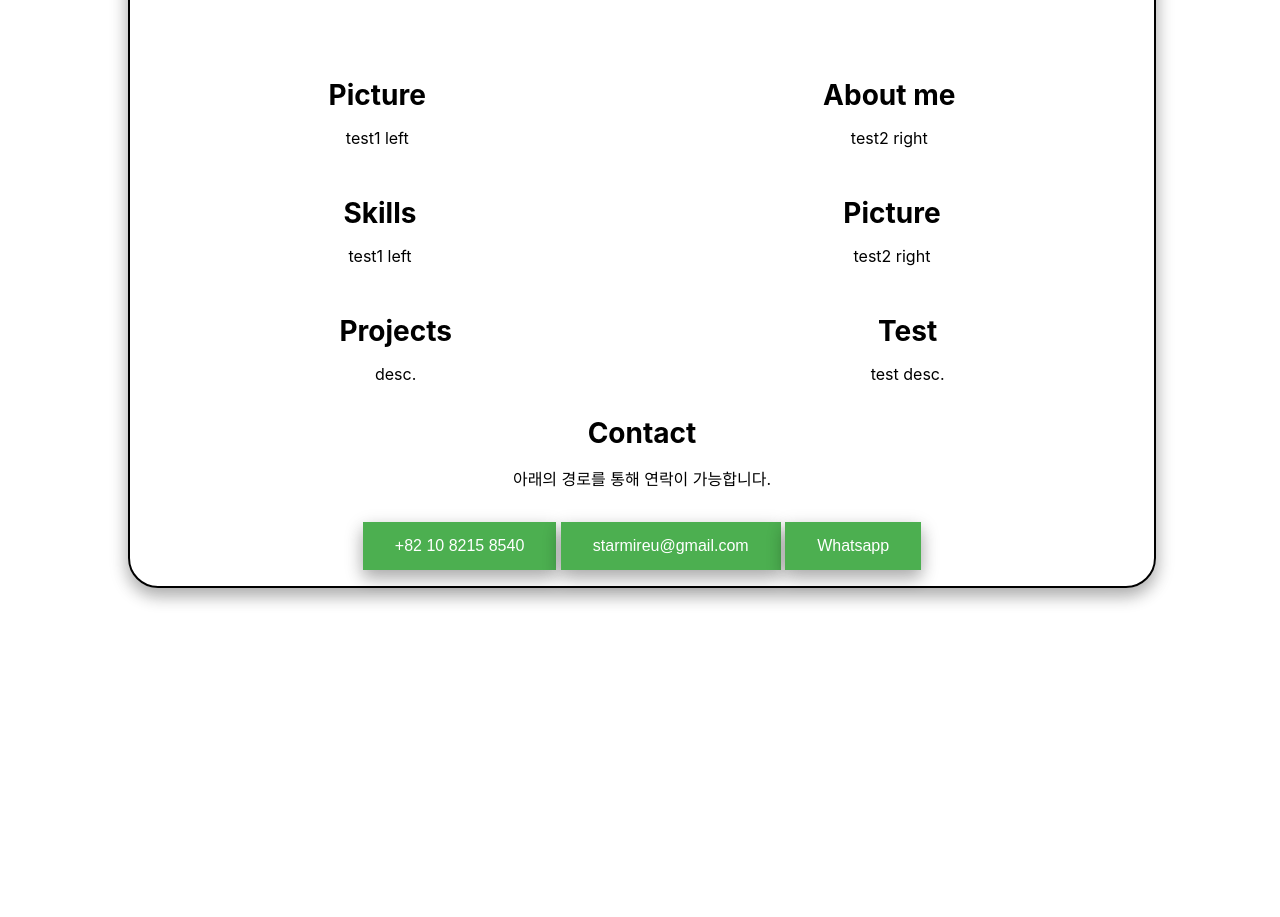
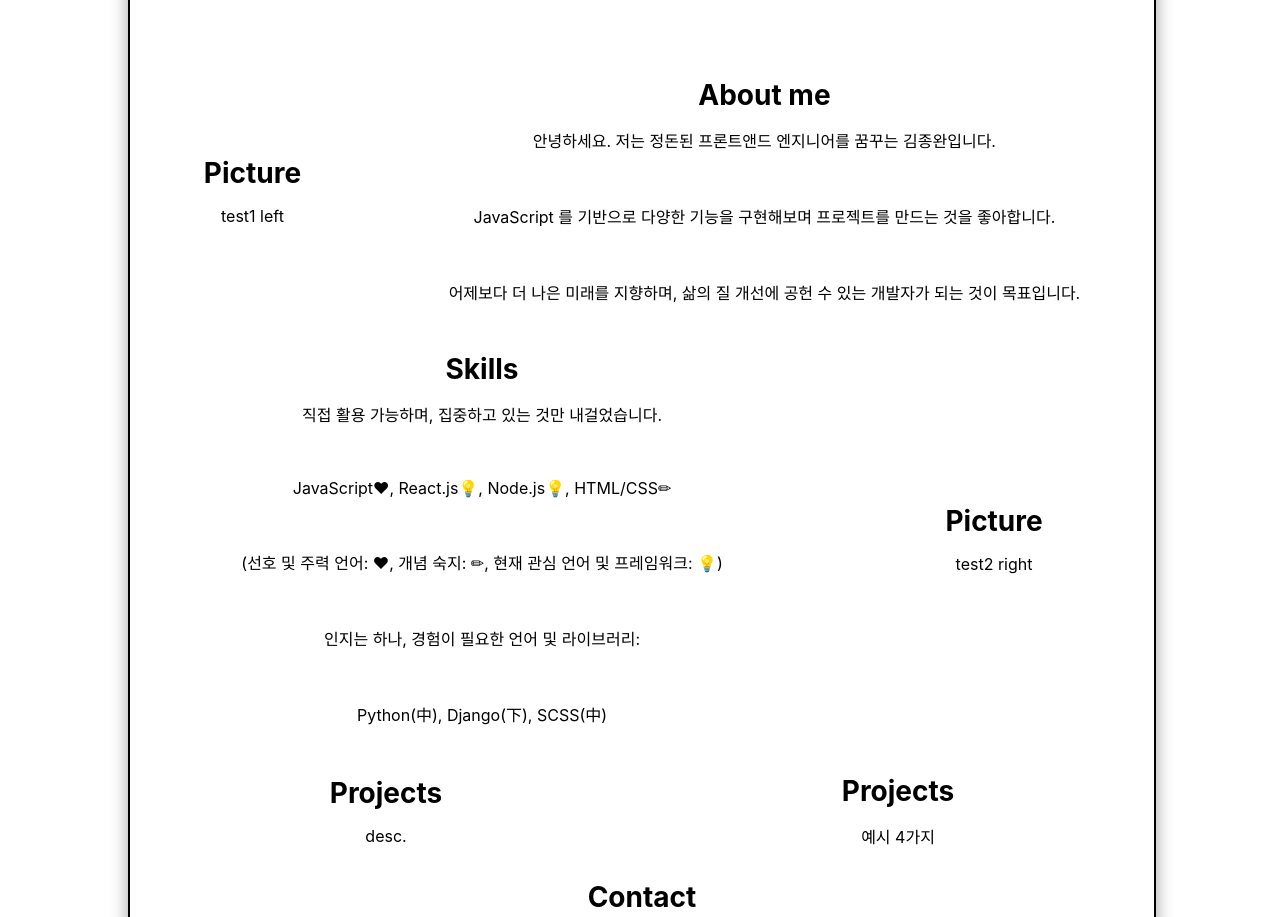
Before and after one commit to mireu-san/js-mireu, a website: page index.html in a window 1280 px wide. Shown: the part 820-1737 px from the top of the page. Before the commit the page ends 1498 px from the top, so only its background shows below. Drawn offline with Linux system fonts and the light colour scheme.

Commit message:
slightly updated - context of each body section

```diff
--- a/index.html
+++ b/index.html
@@ -32,7 +32,9 @@
                 <div class="right-split">
                     <article>
                         <h1>About me</h1>
-                        <p>test2 right</p>
+                        <p>안녕하세요. 저는 정돈된 프론트앤드 엔지니어를 꿈꾸는 김종완입니다.</p><br/>
+                        <p>JavaScript 를 기반으로 다양한 기능을 구현해보며 프로젝트를 만드는 것을 좋아합니다.</p><br/>
+                        <p>어제보다 더 나은 미래를 지향하며, 삶의 질 개선에 공헌 수 있는 개발자가 되는 것이 목표입니다.</p>
                     </article>
                 </div>
             </section>
@@ -46,7 +48,11 @@
                     <article>
                         <!-- <img class="skill-picture" src="./image/commonwealth-man.jpg" alt="skills image"> -->
                         <h1>Skills</h1>
-                        <p>test1 left</p>
+                        <p>직접 활용 가능하며, 집중하고 있는 것만 내걸었습니다.</p></br>
+                        <p>JavaScript♥, React.js💡, Node.js💡, HTML/CSS✏</p></br>
+                        <p>(선호 및 주력 언어: ♥, 개념 숙지: ✏, 현재 관심 언어 및 프레임워크: 💡)</p></br>
+                        <p>인지는 하나, 경험이 필요한 언어 및 라이브러리:</p></br>
+                        <p>Python(中), Django(下), SCSS(中)</p>
                     </article>
                 </div>
                 <div class="right-split">
@@ -69,8 +75,8 @@
                 </div>
                 <div class="right-split">
                     <article>
-                        <h1>Test</h1>
-                        <p>test desc.</p>
+                        <h1>Projects</h1>
+                        <p>예시 4가지</p>
                     </article>
                 </div>
             </section>
```
